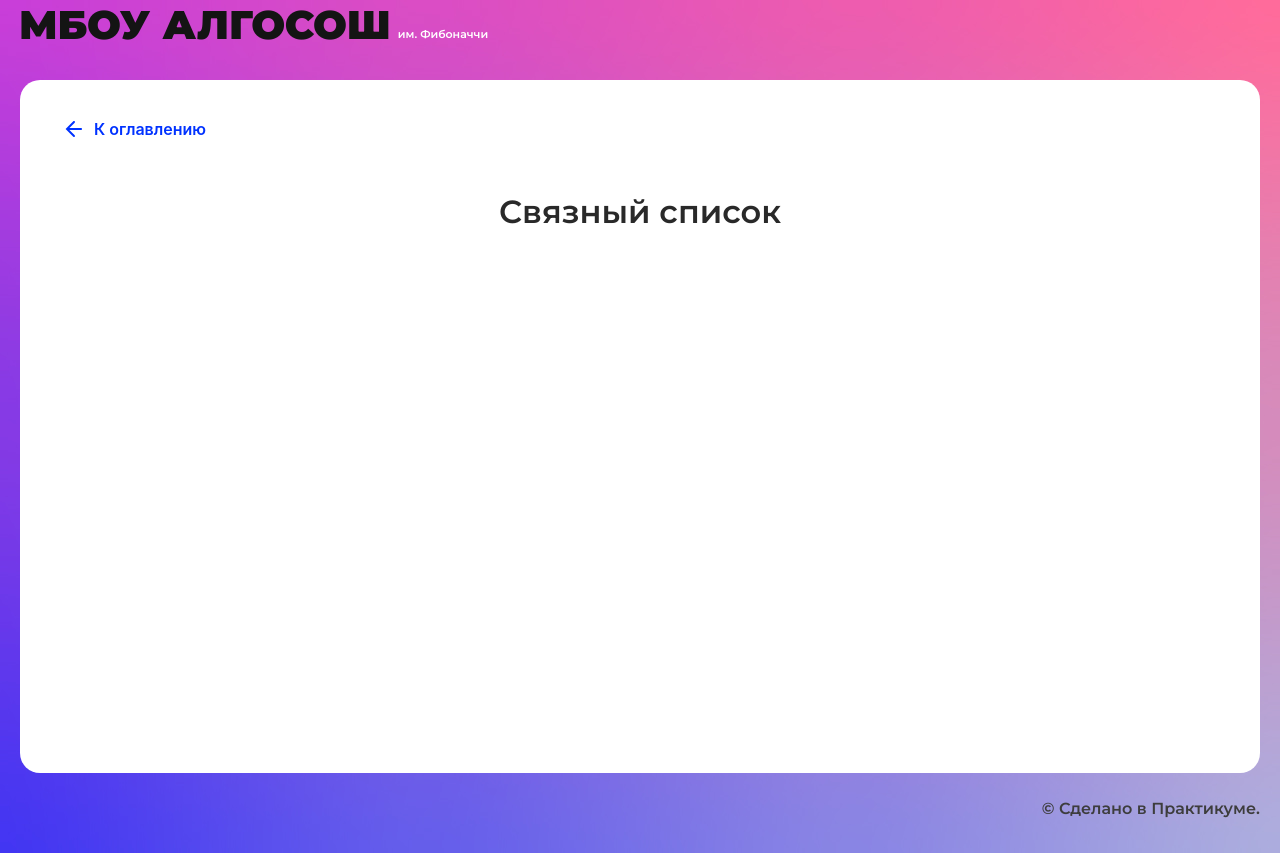
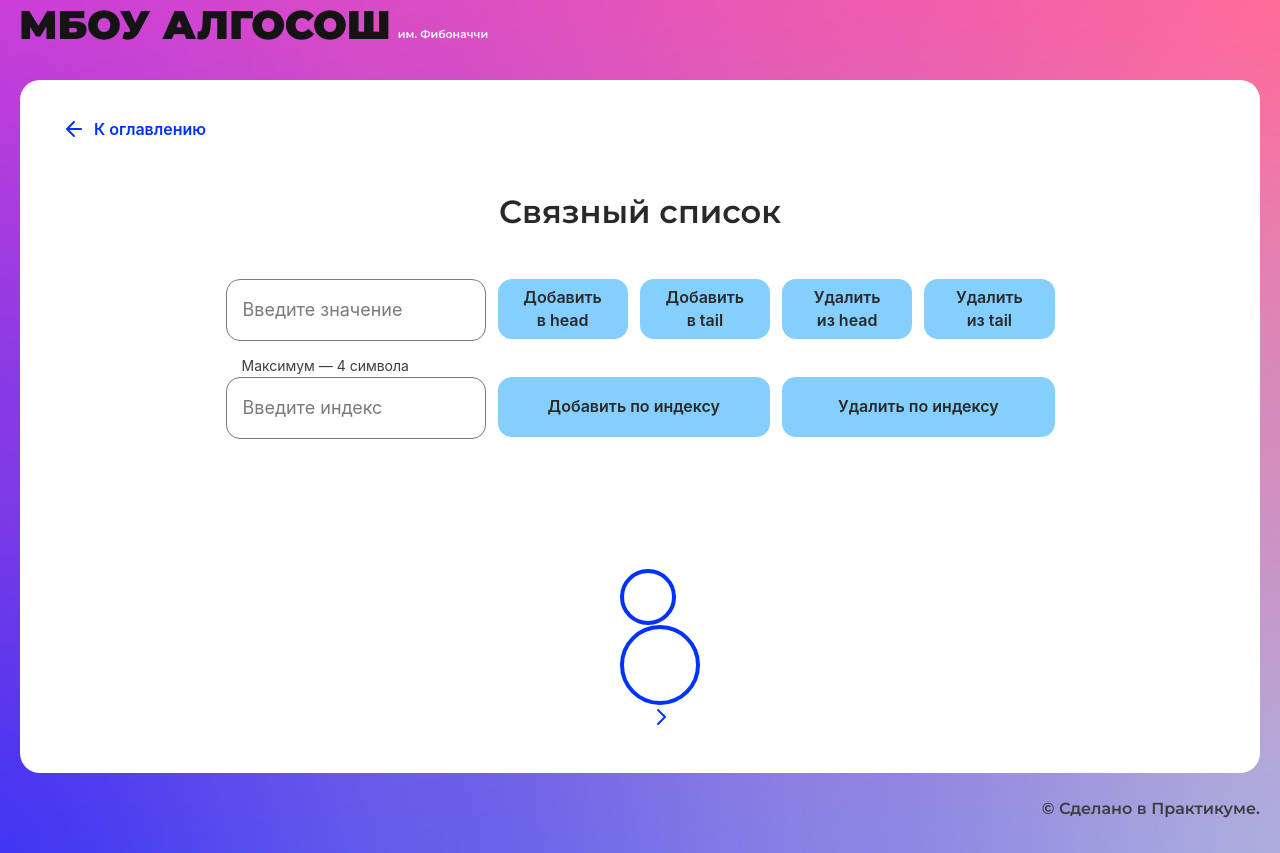
Before and after one commit to yandex-praktikum/algososh, a React (Create React App) app: page /list in a window 1280 px wide. Built offline with nearby package versions, Linux system fonts and the light colour scheme.

Commit message:
change list-page layout

```diff
--- a/src/components/list-page/list-page.tsx
+++ b/src/components/list-page/list-page.tsx
@@ -1,10 +1,72 @@
 import React from "react";
 import { SolutionLayout } from "../ui/solution-layout/solution-layout";
+import listStyle from './listStyle.module.css';
+import { Input } from "../ui/input/input";
+import { Button } from "../ui/button/button";
+import { Circle } from "../ui/circle/circle";
+import { ArrowIcon } from "../ui/icons/arrow-icon";
+import { ElementStates } from "../../types/element-states";
+
 
 export const ListPage: React.FC = () => {
   return (
     <SolutionLayout title="Связный список">
+      <div className={listStyle.container}>
+      <div className={listStyle.form}>
+        <Input
+            placeholder="Введите значение"
+            isLimitText={true}
+            maxLength={4}
 
+        />
+          <Button
+              text="Добавить в head"
+
+          />
+          <Button
+              text="Добавить в tail"
+
+          />
+          <Button
+              text="Удалить из head"
+
+          />
+          <Button
+              text="Удалить из tail"
+
+          />
+      </div>
+      <div className={listStyle.form}>
+        <Input
+            type="number"
+            placeholder="Введите индекс"
+
+        />
+          <Button
+              text="Добавить по индексу"
+          />
+          <Button
+              text="Удалить по индексу"
+          />
+
+      </div>
+      <ul className={listStyle.list}>
+
+              <li className={listStyle.item} >
+
+                    <Circle
+                        isSmall
+                    />
+
+                <Circle
+
+                />
+
+                <ArrowIcon />
+              </li>
+
+      </ul>
+      </div>
     </SolutionLayout>
   );
 };
--- /dev/null
+++ b/src/components/list-page/listStyle.module.css
@@ -0,0 +1,33 @@
+.container {
+    display: flex;
+    flex-direction: column;
+    justify-content: space-between;
+    max-width: 829px;
+    margin: 0 auto;
+}
+
+.form {
+    display: flex;
+    gap: 12px;
+}
+
+.form input {
+    width: 260px;
+    margin-bottom: 10px;
+}
+
+.form button {
+    width: 100%;
+}
+
+.list {
+    display: flex;
+    flex-direction: row;
+    justify-content: center;
+    align-items: center;
+    margin: 120px auto 0;
+    max-width: 398px;
+    gap: 16px;
+    width: 100%;
+    list-style: none;
+}
--- a/src/components/sorting-page/sorting-page.tsx
+++ b/src/components/sorting-page/sorting-page.tsx
@@ -11,7 +11,7 @@ type TSorting = {
   number: number;
   state: ElementStates;
 };
-type TSortingLoader = {
+type TSortingLoading = {
   ascending: boolean;
   descending: boolean;
 }
@@ -20,7 +20,7 @@ export const SortingPage: React.FC = () => {
 
   const [sortingArr, setSortingArr] = useState<Array<TSorting>>([]);
   const [selectSort, setSelectSort] = useState<string>("select");
-  const [isLoading, setIsLoading] =  useState<TSortingLoader>({ascending: false, descending: false}
+  const [isLoading, setIsLoading] =  useState<TSortingLoading>({ascending: false, descending: false}
   );
 
   const handleChangeRadio = (e: React.ChangeEvent<HTMLInputElement>) => {
```
